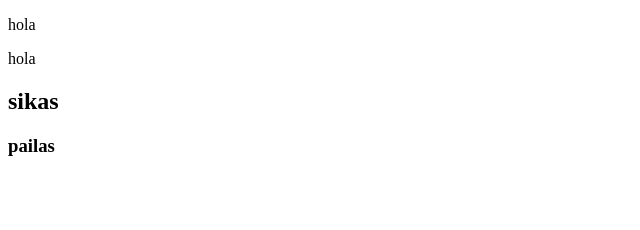
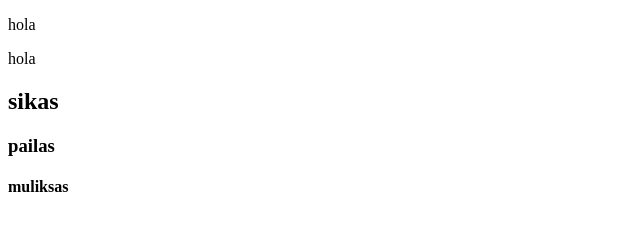
Before and after one commit to xeodeo/sena, a plain HTML site: page index.html in a window 1280 px wide. Shown: the full height of the page, 0-640 px from the left. Drawn offline with Linux system fonts and the light colour scheme.

Commit message:
se agrego el h4

```diff
--- a/index.html
+++ b/index.html
@@ -10,5 +10,6 @@
     <p>hola</p>
     <h2>sikas</h2>
     <h3>pailas</h3>
+    <h4>muliksas</h4>
 </body>
 </html>
```
